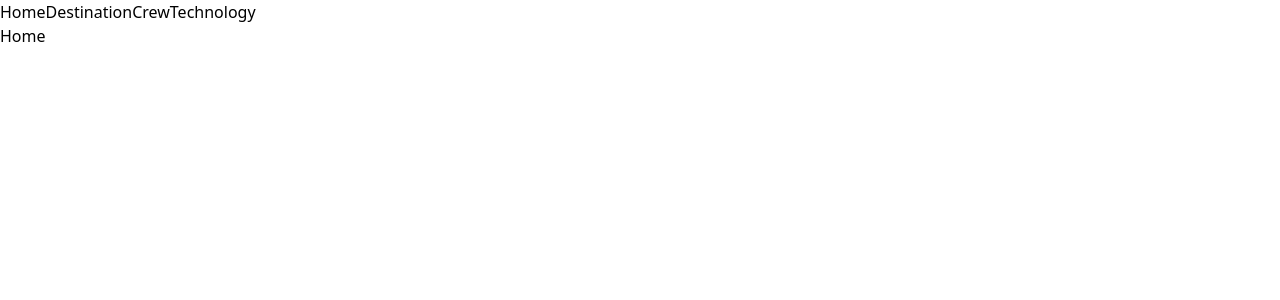
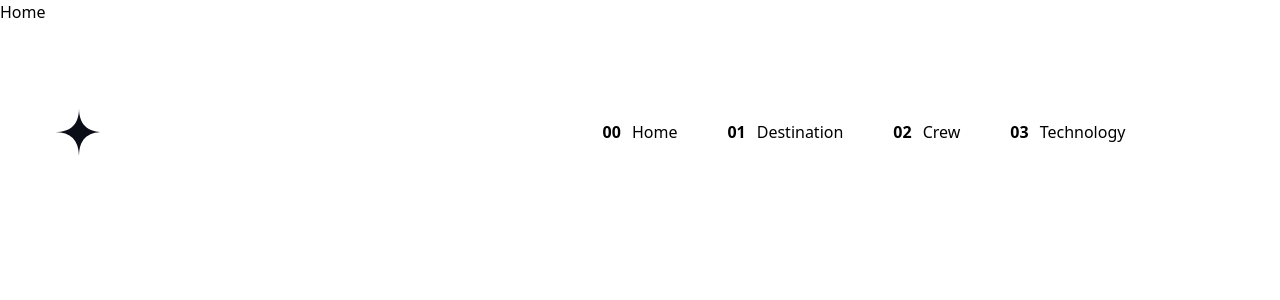
Before and after one commit to felpfsf/mission-space-explorers, a React (Vite) app: page / in a window 1280 px wide. Shown: the top 300 px of the page. Built offline with nearby package versions, Linux system fonts and the light colour scheme; a web font is replaced by a local one.

Commit message:
minor changes, including navbar to app.js file

```diff
--- a/src/App.jsx
+++ b/src/App.jsx
@@ -1,4 +1,5 @@
 import { Link, Route, Routes } from "react-router-dom"
+import Navbar from "./components/Navbar"
 import Crew from "./pages/Crew"
 import Destination from "./pages/Destination"
 import Home from "./pages/Home"
@@ -8,12 +9,14 @@ function App() {
 
   return (
     <>
-      <div>
+
+      {/* <div>
         <Link to='/'>Home</Link>
         <Link to='/destination'>Destination</Link>
         <Link to='/crew'>Crew</Link>
         <Link to='/technology'>Technology</Link>
-      </div>
+      </div> */}
+      <Navbar />
       <Routes>
         <Route path="/" element={<Home />} />
         <Route path="/destination" element={<Destination />} />
```
